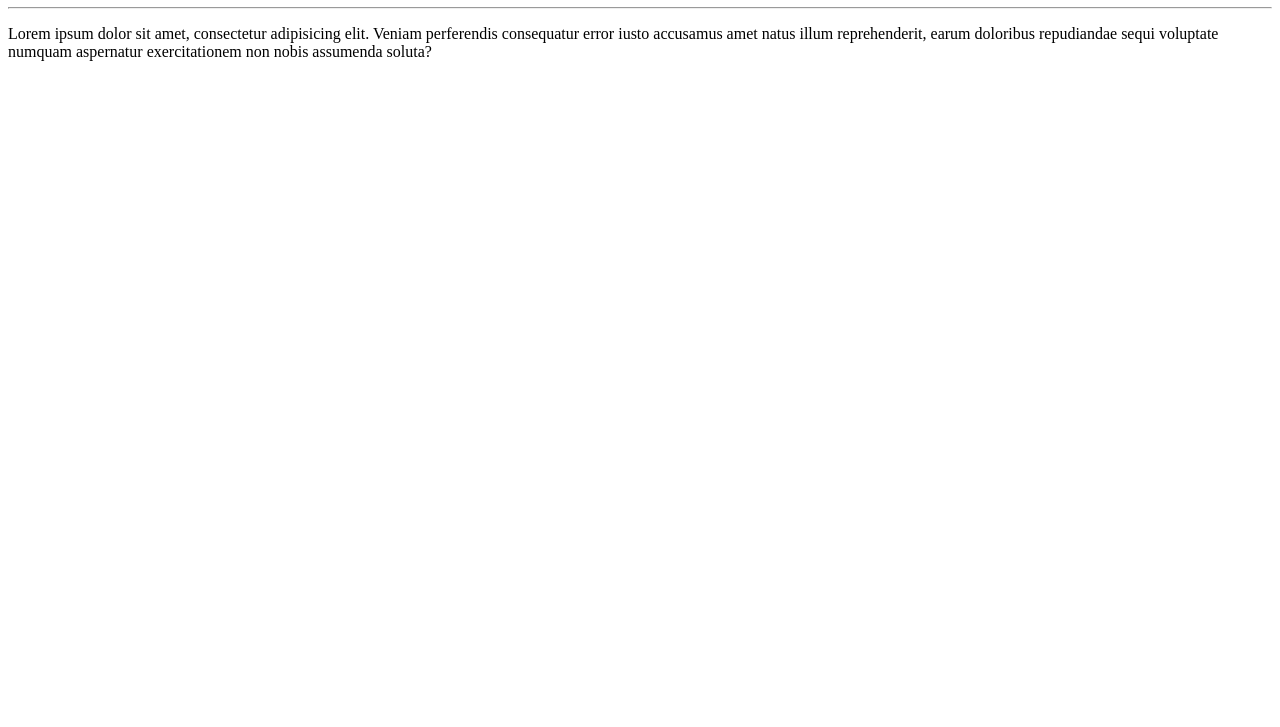
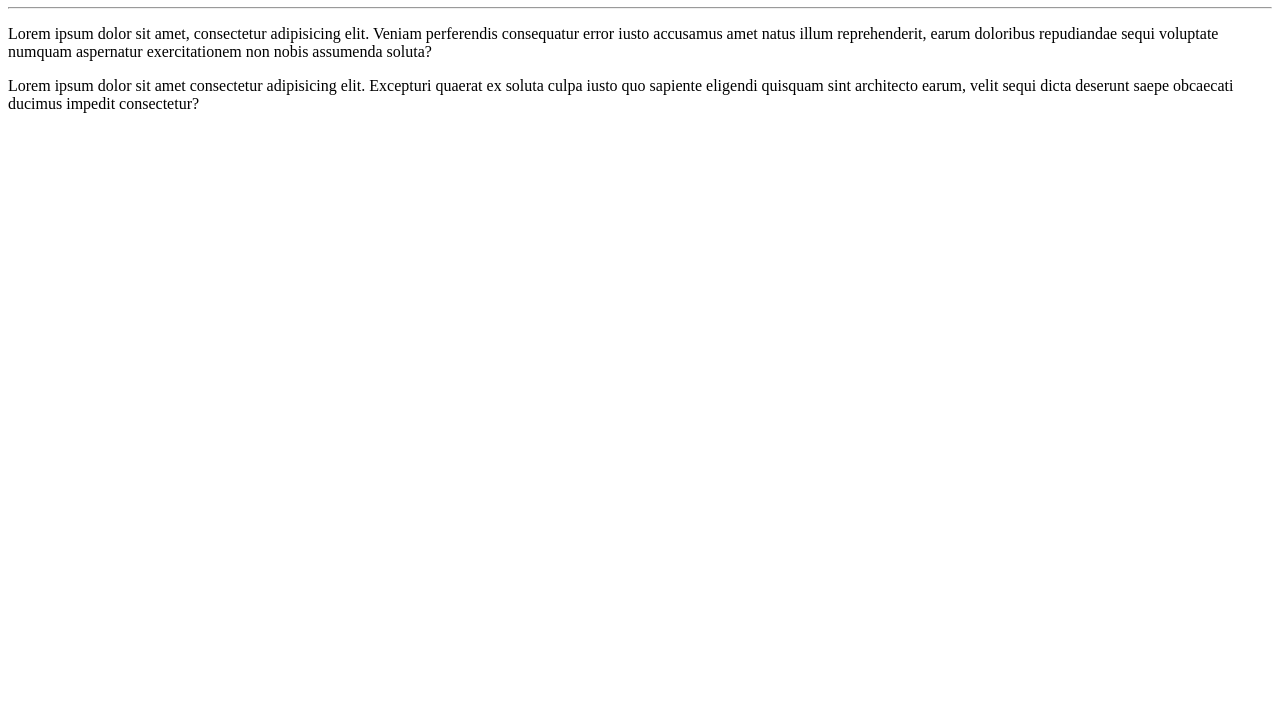
Before and after one commit to paulopottermarchi/Python-Data-Engineering-ETL-Projects, a plain HTML site: page site-exemplo/index.html in a window 1280 px wide. Shown: the part 73-800 px from the top of the page. Drawn offline with Linux system fonts and the light colour scheme.

Commit message:
adicionei um paragrafo

```diff
--- a/site-exemplo/index.html
+++ b/site-exemplo/index.html
@@ -10,5 +10,6 @@
     <h1>Olá, Mundo!</h1>
     <hr>
     <p>Lorem ipsum dolor sit amet, consectetur adipisicing elit. Veniam perferendis consequatur error iusto accusamus amet natus illum reprehenderit, earum doloribus repudiandae sequi voluptate numquam aspernatur exercitationem non nobis assumenda soluta?</p>
+    <p>Lorem ipsum dolor sit amet consectetur adipisicing elit. Excepturi quaerat ex soluta culpa iusto quo sapiente eligendi quisquam sint architecto earum, velit sequi dicta deserunt saepe obcaecati ducimus impedit consectetur?</p>
 </body>
 </html>
```
